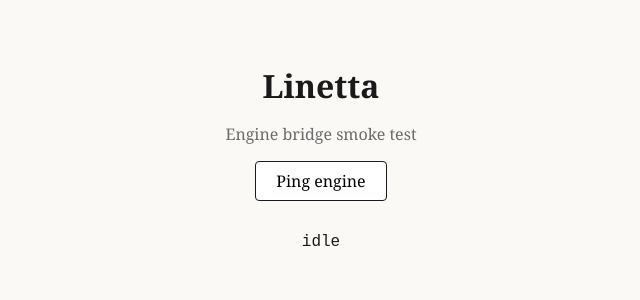
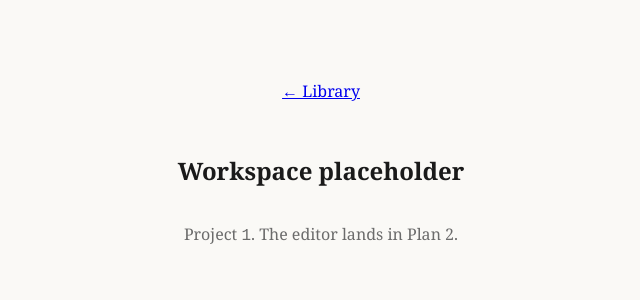
Before and after one commit to devlikebear/linetta, a React (Vite) app in the folder apps/desktop/: page /workspace/1 in a window 1280 px wide. Shown: the top 300 px of the page, without its empty margins (319-959 px from the left). Built offline with nearby package versions, Linux system fonts and the light colour scheme.

Commit message:
feat(desktop): add react-router and route stubs

```diff
--- a/apps/desktop/package.json
+++ b/apps/desktop/package.json
@@ -12,7 +12,8 @@
   "dependencies": {
     "@tauri-apps/api": "^2.0.0",
     "react": "^18.3.1",
-    "react-dom": "^18.3.1"
+    "react-dom": "^18.3.1",
+    "react-router-dom": "^6.30.3"
   },
   "devDependencies": {
     "@tauri-apps/cli": "^2.0.0",
--- a/apps/desktop/src/App.tsx
+++ b/apps/desktop/src/App.tsx
@@ -1,30 +1,17 @@
-import { useState } from "react";
-import { enginePing } from "./lib/rpc";
+import { Routes, Route, Navigate } from "react-router-dom";
+import { Library } from "./routes/Library";
+import { LibraryAll } from "./routes/LibraryAll";
+import { Workspace } from "./routes/Workspace";
+import { Settings } from "./routes/Settings";
 
 export function App() {
-  const [status, setStatus] = useState<string>("idle");
-  const [pending, setPending] = useState<boolean>(false);
-
-  const onPing = async () => {
-    setPending(true);
-    try {
-      const reply = await enginePing();
-      setStatus(`engine says: ${reply}`);
-    } catch (err) {
-      setStatus(`error: ${String(err)}`);
-    } finally {
-      setPending(false);
-    }
-  };
-
   return (
-    <main className="shell">
-      <h1>Linetta</h1>
-      <p className="hint">Engine bridge smoke test</p>
-      <button type="button" onClick={onPing} disabled={pending}>
-        {pending ? "pinging…" : "Ping engine"}
-      </button>
-      <p className="status">{status}</p>
-    </main>
+    <Routes>
+      <Route path="/" element={<Library />} />
+      <Route path="/library/all" element={<LibraryAll />} />
+      <Route path="/workspace/:projectId" element={<Workspace />} />
+      <Route path="/settings" element={<Settings />} />
+      <Route path="*" element={<Navigate to="/" replace />} />
+    </Routes>
   );
 }
--- a/apps/desktop/src/main.tsx
+++ b/apps/desktop/src/main.tsx
@@ -1,5 +1,6 @@
 import React from "react";
 import ReactDOM from "react-dom/client";
+import { BrowserRouter } from "react-router-dom";
 import { App } from "./App";
 import "./App.css";
 
@@ -8,6 +9,8 @@ if (!root) throw new Error("missing #root");
 
 ReactDOM.createRoot(root).render(
   <React.StrictMode>
-    <App />
+    <BrowserRouter>
+      <App />
+    </BrowserRouter>
   </React.StrictMode>,
 );
--- /dev/null
+++ b/apps/desktop/src/routes/Library.tsx
@@ -0,0 +1,3 @@
+export function Library() {
+  return <p>Library — implemented in Task 10</p>;
+}
--- /dev/null
+++ b/apps/desktop/src/routes/LibraryAll.tsx
@@ -0,0 +1,3 @@
+export function LibraryAll() {
+  return <p>Full library — implemented in Task 12</p>;
+}
--- /dev/null
+++ b/apps/desktop/src/routes/Settings.tsx
@@ -0,0 +1,13 @@
+import { Link } from "react-router-dom";
+
+export function Settings() {
+  return (
+    <main className="shell">
+      <p>
+        <Link to="/">← Library</Link>
+      </p>
+      <h2>Settings</h2>
+      <p className="hint">Provider selection lands in Plan 6.</p>
+    </main>
+  );
+}
--- /dev/null
+++ b/apps/desktop/src/routes/Workspace.tsx
@@ -0,0 +1,16 @@
+import { useParams, Link } from "react-router-dom";
+
+export function Workspace() {
+  const { projectId } = useParams();
+  return (
+    <main className="shell">
+      <p>
+        <Link to="/">← Library</Link>
+      </p>
+      <h2>Workspace placeholder</h2>
+      <p className="hint">
+        Project <code>{projectId}</code>. The editor lands in Plan 2.
+      </p>
+    </main>
+  );
+}
```
Also changed, not shown: 1 other file (tests, documents, lock files or other folders).
